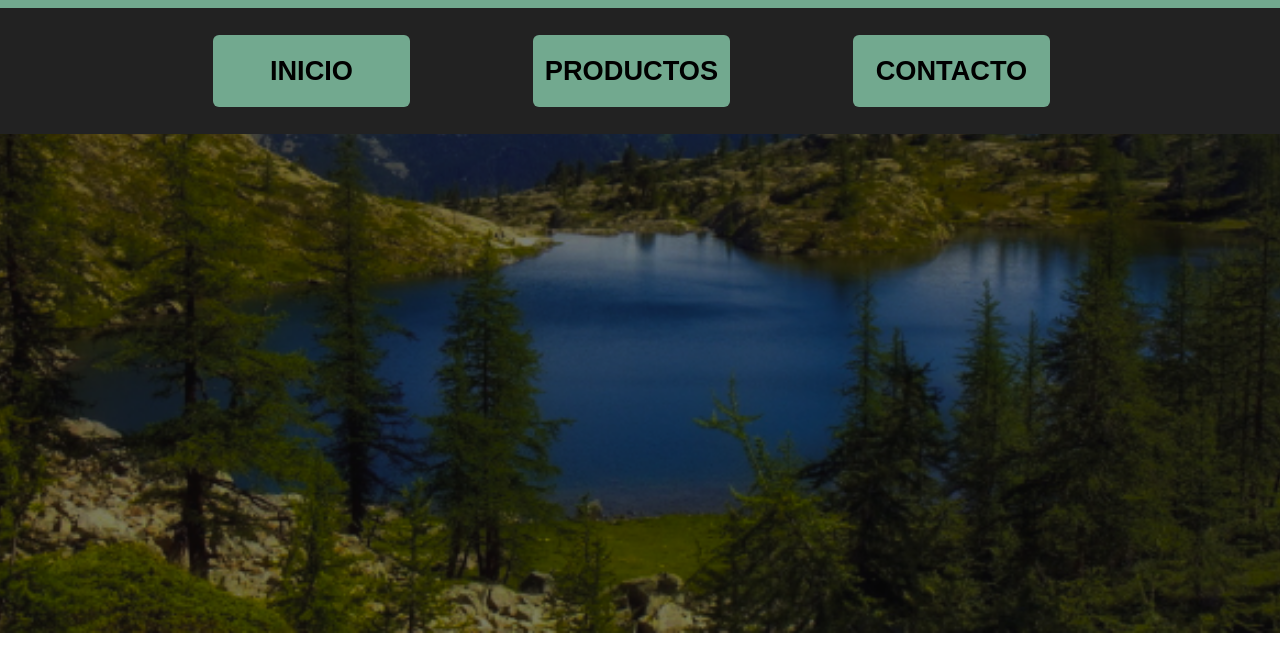
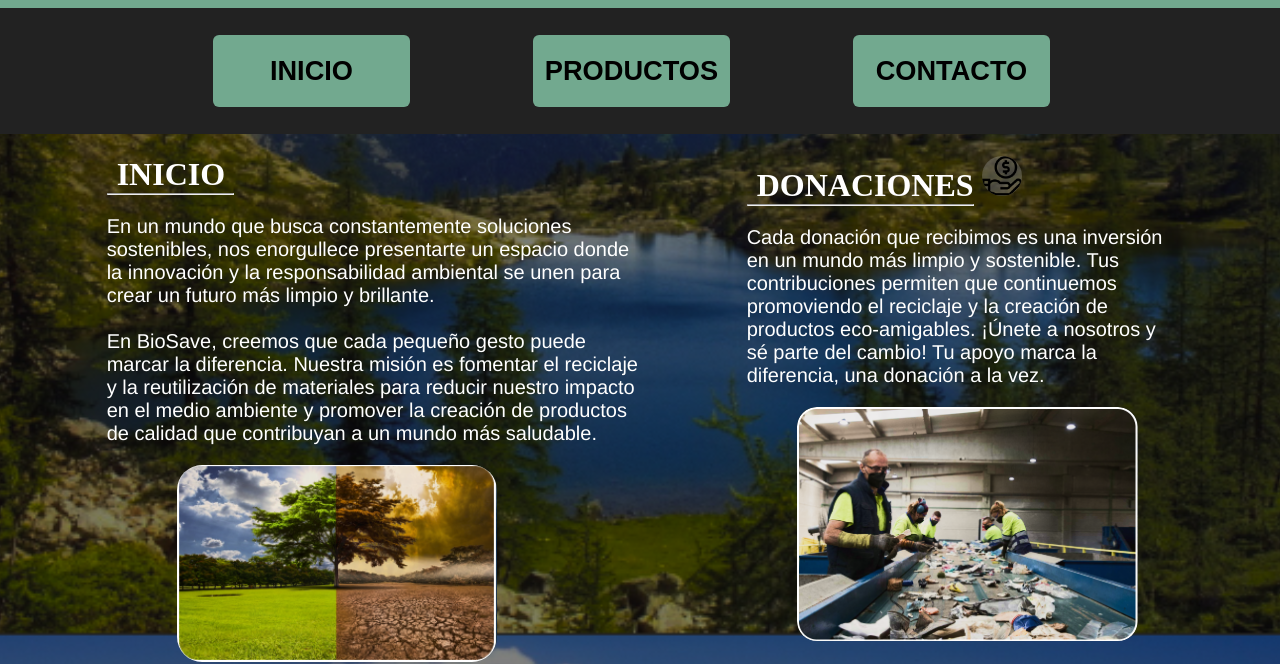
Before and after one commit to PabloMateosP/diw_sitio_Rogelio, a website built with Parcel: page src/index.html in a window 1280 px wide. Shown: the part 167-831 px from the top of the page. Before the commit the page ends 800 px from the top, so only its background shows below. Built offline with nearby package versions, Linux system fonts and the light colour scheme.

Commit message:
PabloMp - Finalización página inicio (falta revisión) - 07/12/23

```diff
--- a/src/assets/styles/scss/_styleInicio.scss
+++ b/src/assets/styles/scss/_styleInicio.scss
@@ -71,6 +71,7 @@ body {
 
             background-color: $color-fondo-navegacion;
 
+
             a {
                 text-decoration: none;
 
@@ -125,5 +126,75 @@ body {
         display: grid;
         grid-template-columns: repeat(12, 1fr);
 
+        #div__main__columnaIzquierda {
+            color: white;
+
+            grid-column: 2/7;
+
+            h1 {
+                margin-left: 10px;
+
+                margin-bottom: 0;
+            }
+
+            hr {
+                width: 125px;
+                margin-top: 0;
+                margin-left: 0;
+
+            }
+
+            p {
+                font-size: 1.25em;
+                font-family: $fontInformacion;
+            }
+
+            img {
+                margin-left: 70px;
+                border-radius: 25px;
+                width: 60%;
+            }
+
+        }
+        #div__main__columnaDerecha {
+            grid-column: 8/12;
+
+            color: white;
+
+            h1 {
+                margin-left: 10px;
+
+                margin-bottom: 0;
+            }
+
+            #id__logoDerecha {
+
+                width: 40px;
+                background-color: rgba(175, 175, 175, 0.3);
+                border-radius: 80%;
+            }
+
+            hr {
+                width: 225px;
+                margin-top: 0;
+                margin-left: 0;
+
+            }
+
+            p {
+                font-size: 1.25em;
+                font-family: $fontInformacion;
+            }
+
+            #id__imagenDerecha {
+
+                border-radius: 20px;
+                width: 80%;
+                margin-left: 50px;
+
+            }
+
+        }
+
     }
 }
--- a/src/index.html
+++ b/src/index.html
@@ -1,11 +1,13 @@
 <!DOCTYPE html>
 <html lang="es">
+
 <head>
     <meta charset="UTF-8">
     <meta name="viewport" content="width=device-width, initial-scale=1.0">
     <title>BioSave - Rogelio Villaverde</title>
     <link rel="stylesheet" href="assets/styles/css/main.css" aria-hidden="true"></i>
 </head>
+
 <body>
     <header class="header">
 
@@ -39,8 +41,39 @@
     </header>
     <main>
         <div class="div__main">
+            <div id="div__main__columnaIzquierda">
+                <h1>INICIO</h1>
+                <hr>
+                <p>
+                    En un mundo que busca constantemente soluciones sostenibles, nos enorgullece presentarte un espacio
+                    donde la innovación y la responsabilidad ambiental se unen para crear un futuro más limpio y
+                    brillante.
+                    <br>
+                    <br>
+                    En BioSave, creemos que cada pequeño gesto puede marcar la diferencia. Nuestra misión es fomentar el
+                    reciclaje y la reutilización de materiales para reducir nuestro impacto en el medio ambiente y
+                    promover la creación de productos de calidad que contribuyan a un mundo más saludable.
+                </p>
+                <img src="assets/images/imagenEditadaCambioClimatico.png" alt="">
+                <p>
+                    Explora nuestra amplia gama de productos, todos elaborados con materiales reciclados cuidadosamente
+                    seleccionados y transformados en artículos únicos y funcionales.
+                </p>
+            </div>
+            <div id="div__main__columnaDerecha">
+                <h1>DONACIONES <img id="id__logoDerecha" src="assets/images/donacion (1).png" alt=""></h1>
+                <hr>
 
+                <p>
+                    Cada donación que recibimos es una inversión en un mundo más limpio y sostenible. Tus contribuciones
+                    permiten que continuemos promoviendo el reciclaje y la creación de productos eco-amigables. ¡Únete a
+                    nosotros y sé parte del cambio! Tu apoyo marca la diferencia, una donación a la vez.
+                </p>
+
+                <img id="id__imagenDerecha" src="assets/images/imagenEditadaPlantaReciclaje.png" alt="">
+            </div>
         </div>
     </main>
 </body>
+
 </html>
```
Also changed, not shown: src/assets/images/donacion (1).png (added), src/assets/images/imagenEditadaCambioClimatico.png (added), src/assets/images/imagenEditadaPlantaReciclaje.png (added), src/assets/styles/css/main.css, 1 other file.
